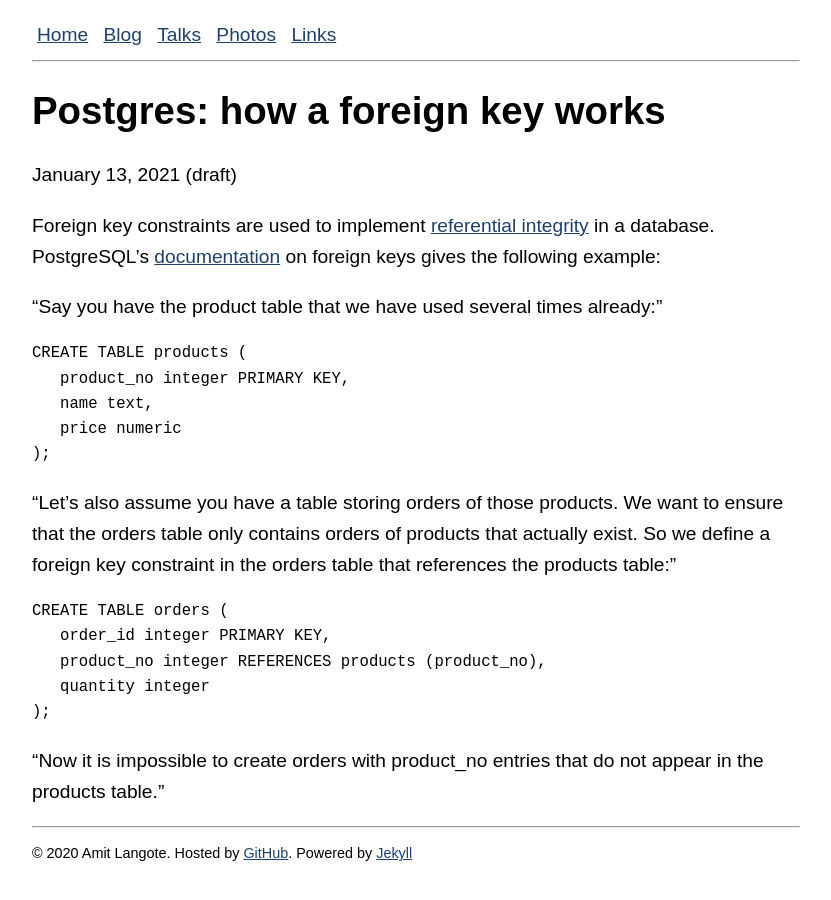
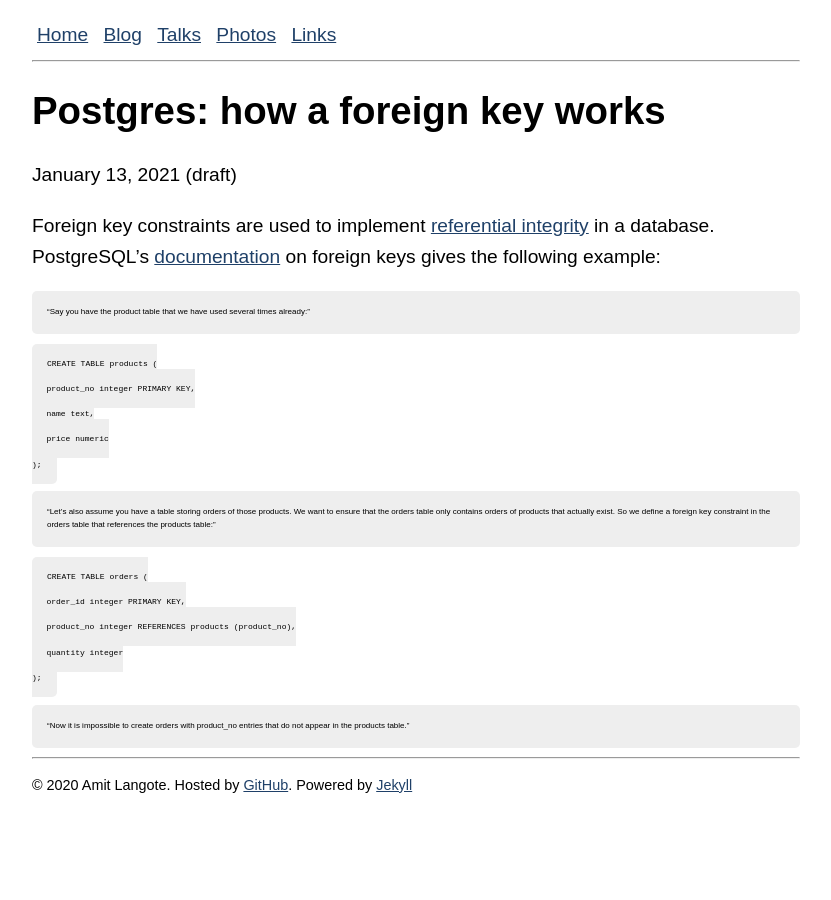
Before and after one commit to amitlan/website, a Jekyll site: the page built from _posts/2021-01-13-pg-fkey.md, in a window 1280 px wide. Shown: the whole page, without its empty margins (224-1055 px from the left). Built offline with Jekyll 4.4.1, drawn with Linux system fonts in a browser that asks for light colours.

Commit message:
blockquote-styles-separate

```diff
--- a/styles/global.css
+++ b/styles/global.css
@@ -6,7 +6,13 @@ blockquote {
     margin: 0;
 }
 
-blockquote p code {
+blockquote p {
+    padding: 15px;
+    background: #eee;
+    border-radius: 5px;
+    font-size: 8px;
+}
+blockquote code {
     padding: 15px;
     background: #eee;
     border-radius: 5px;
```
